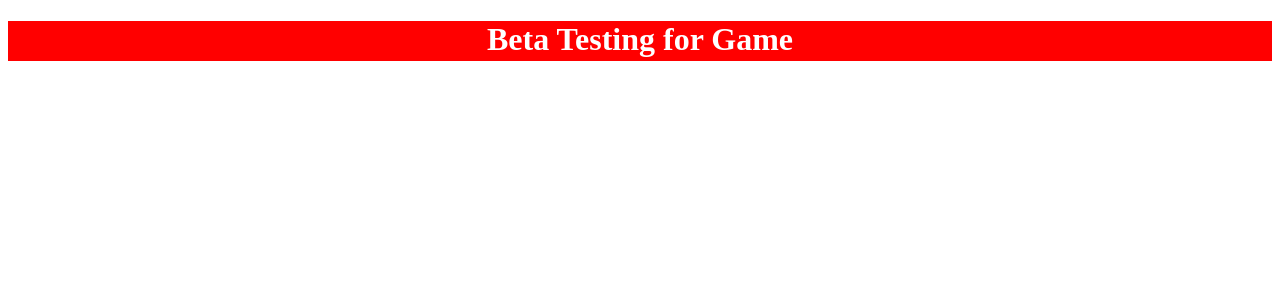
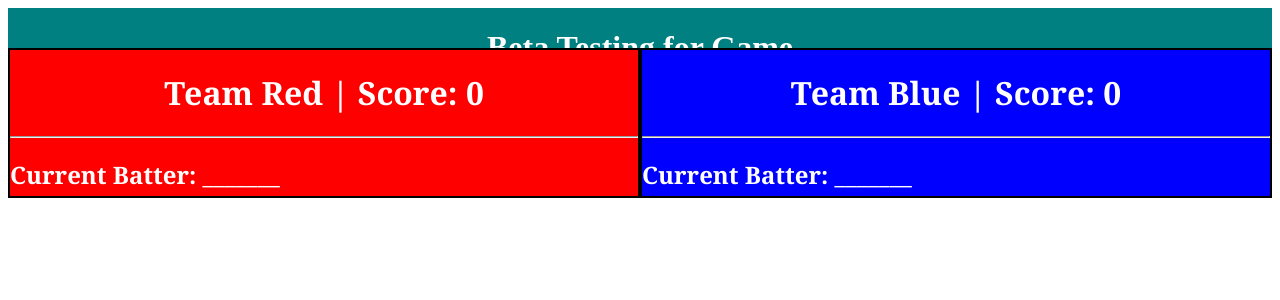
Before and after one commit to vedvy/BlitzBallSimulation, a Next.js app in the folder my-app/: page / in a window 1280 px wide. Shown: the top 300 px of the page. Built offline with nearby package versions, Linux system fonts and the light colour scheme.

Commit message:
static banners implemented, main content next

```diff
--- a/my-app/src/app/page.module.css
+++ b/my-app/src/app/page.module.css
@@ -170,14 +170,61 @@ a.secondary {
 /*End of Template CSS*/
 
 .game_screen{
-  display: flexbox;
+  display: grid;
+  overflow: hidden;
 }
 
 .banner{
   width: 100%;
   height: 40px;
-  background-color: red;
+  background-color: teal;
   text-align: center;
   color: white;
 
 }
+
+.team_banners{
+  display: flex;
+  justify-content: space-evenly;
+  height: 150px;
+  font-family: Georgia, 'Times New Roman', Times, serif;
+
+
+}
+
+.team_red_banner{
+  width: 100%;
+  background-color: red;
+  color: white;
+  border: 2px solid black;
+}
+
+
+.team_blue_banner{
+  width: 100%;
+  background-color: blue;
+  color: white;
+  border: 2px solid black;
+}
+
+.player_buttons_red,
+.player_buttons_blue{
+  border: 2px solid black;
+  background-color: #ccc;
+  color: black;
+  cursor: pointer;
+  padding: 5px;
+
+
+
+}
+
+.player_buttons_red:hover{
+  background-color: lightcoral;
+  transition-duration: 0.2s;
+}
+
+.player_buttons_blue:hover{
+  background-color: aquamarine;
+  transition-duration: 0.2s;
+}
--- a/my-app/src/app/pages/game_screen.jsx
+++ b/my-app/src/app/pages/game_screen.jsx
@@ -8,11 +8,25 @@ export default function GameScreen()
             <div className={styles.banner}>
                 <h1>Beta Testing for Game</h1>
             </div>
-            <div className="team_banners">
-                <div className="team_red">
+            <div className={styles.team_banners}>
+                <div className={styles.team_red_banner}>
+                    <h1 style={{textAlign: "center"}}>Team Red | Score: 0</h1>
+                    <hr/>
+                    <h2>Current Batter: _______</h2>
+                    <h2>Current Pitcher: _______</h2>
+                    <hr/>
+                    <h3 style={{textAlign: "center"}}>Current Actions: </h3>
+                    <span className={styles.player_buttons_red}>Button 1</span>
 
                 </div>
-                <div className="team_blue">
+                <div className={styles.team_blue_banner}>
+                    <h1 style={{textAlign: "center"}}>Team Blue | Score: 0</h1>
+                    <hr/>
+                    <h2>Current Batter: _______</h2>
+                    <h2>Current Pitcher: _______</h2>
+                    <hr/>
+                    <h3 style={{textAlign: "center"}}>Current Actions: </h3>
+                    <span className={styles.player_buttons_blue}>Button 1</span>
 
                 </div>
             </div>
```
